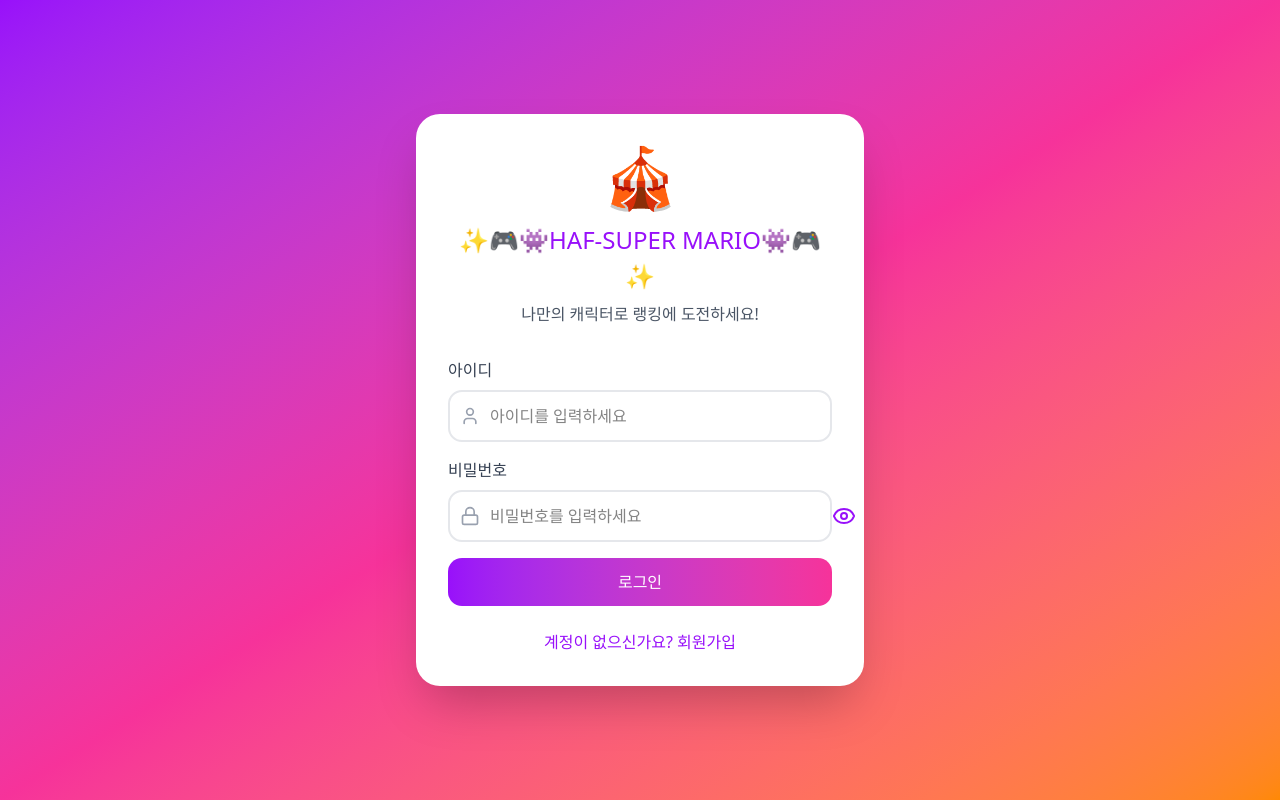
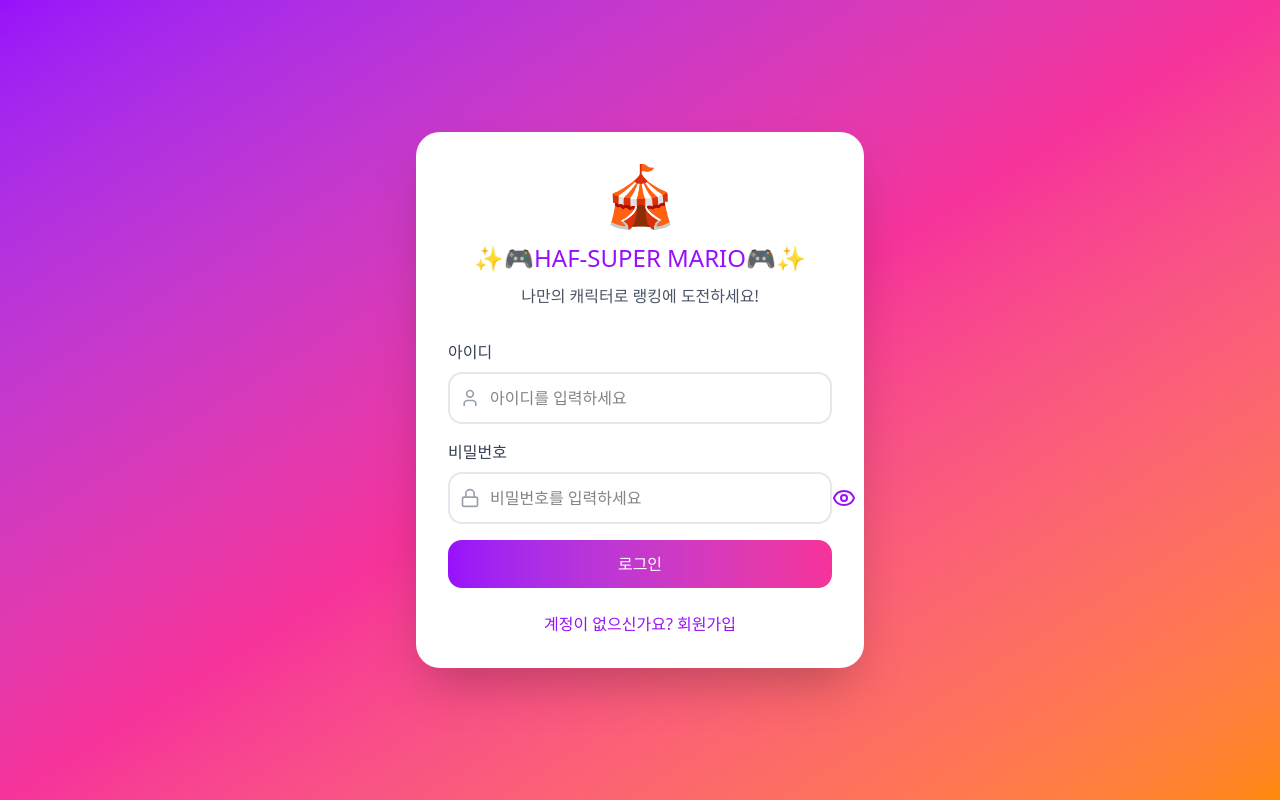
Before and after one commit to midas25/scholarPodium2025, a React (Vite) app: page /login in a window 1280 px wide. Built offline with nearby package versions, Linux system fonts and the light colour scheme; no server answers.

Commit message:
edit title

```diff
--- a/src/components/LoginPage.tsx
+++ b/src/components/LoginPage.tsx
@@ -40,7 +40,7 @@
       <div className="bg-white rounded-3xl shadow-2xl p-8 w-full max-w-md">
         <div className="text-center mb-8">
           <div className="text-6xl mb-4">🎪</div>
-          <h1 className="text-purple-600 mb-2">✨🎮👾HAF-SUPER MARIO👾🎮✨</h1>
+          <h1 className="text-purple-600 mb-2">✨🎮HAF-SUPER MARIO🎮✨</h1>
           <p className="text-gray-600">나만의 캐릭터로 랭킹에 도전하세요!</p>
         </div>
 
--- a/src/components/MainPage.tsx
+++ b/src/components/MainPage.tsx
@@ -56,7 +56,7 @@
           <div className="flex items-center gap-3">
             <div className="text-4xl">🎪</div>
             <div>
-              <h1 className="text-white">✨🎮👾HAF-SUPER MARIO👾🎮✨</h1>
+              <h1 className="text-white">✨🎮HAF-SUPER MARIO🎮✨</h1>
               <p className="text-white/80 text-sm">실시간 플레이어 순위</p>
             </div>
           </div>
```
